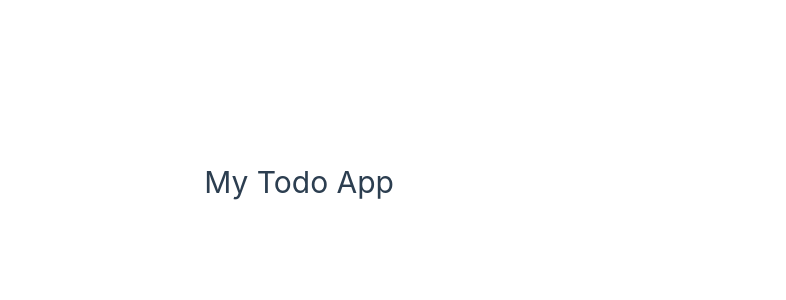
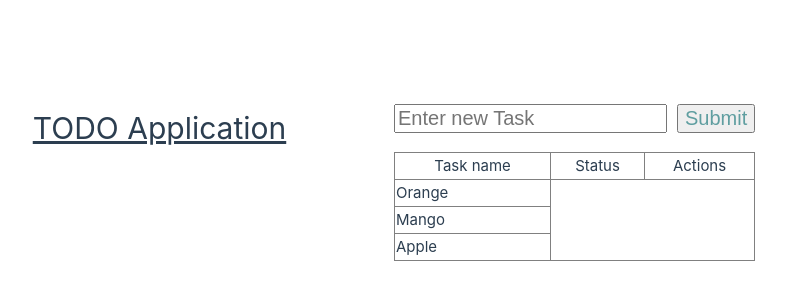
Before and after one commit to BlackCoder56/todoapp, a Vue app: page / in a window 1280 px wide. Shown: the part 218-518 px from the top of the page, without its empty margins (246-1032 px from the left). Built offline with nearby package versions, Linux system fonts and the light colour scheme.

Commit message:
list and form of all

```diff
--- a/src/App.vue
+++ b/src/App.vue
@@ -1,6 +1,47 @@
 <script setup>
+    import { ref } from 'vue';
+
+    const tasks = ref(['Orange', 'Mango', 'Apple']);
+
 </script>
+<template>
+    <h1>TODO Application</h1>
 
-<template>
-  <h1>My Todo App</h1>
+    <form @submit.prevent="">
+        <input type="text" name="newTask" placeholder="Enter new Task" />
+        <button type="submit">Submit</button>
+    </form>
+    <br>
+    <table border="1">
+     <tr>
+      <!-- <th>No.</th> -->
+        <th>Task name</th>
+        <th>Status</th>
+        <th>Actions</th>
+     </tr>
+     <tr v-for="(task, index) in tasks">
+        <!-- <td>{{ index }}</td> -->
+        <td>{{ task }}</td>
+     </tr>
+    </table>
 </template>
+
+<style scoped>
+  h1{
+    text-decoration: underline;
+  }
+  input{
+    font-size: 20px;
+    margin-right: 10px;
+  }
+
+  button{
+    font-size: 20px;
+    color:cadetblue;
+  }
+
+  table{
+    border-collapse: collapse;
+  }
+
+</style>
```
